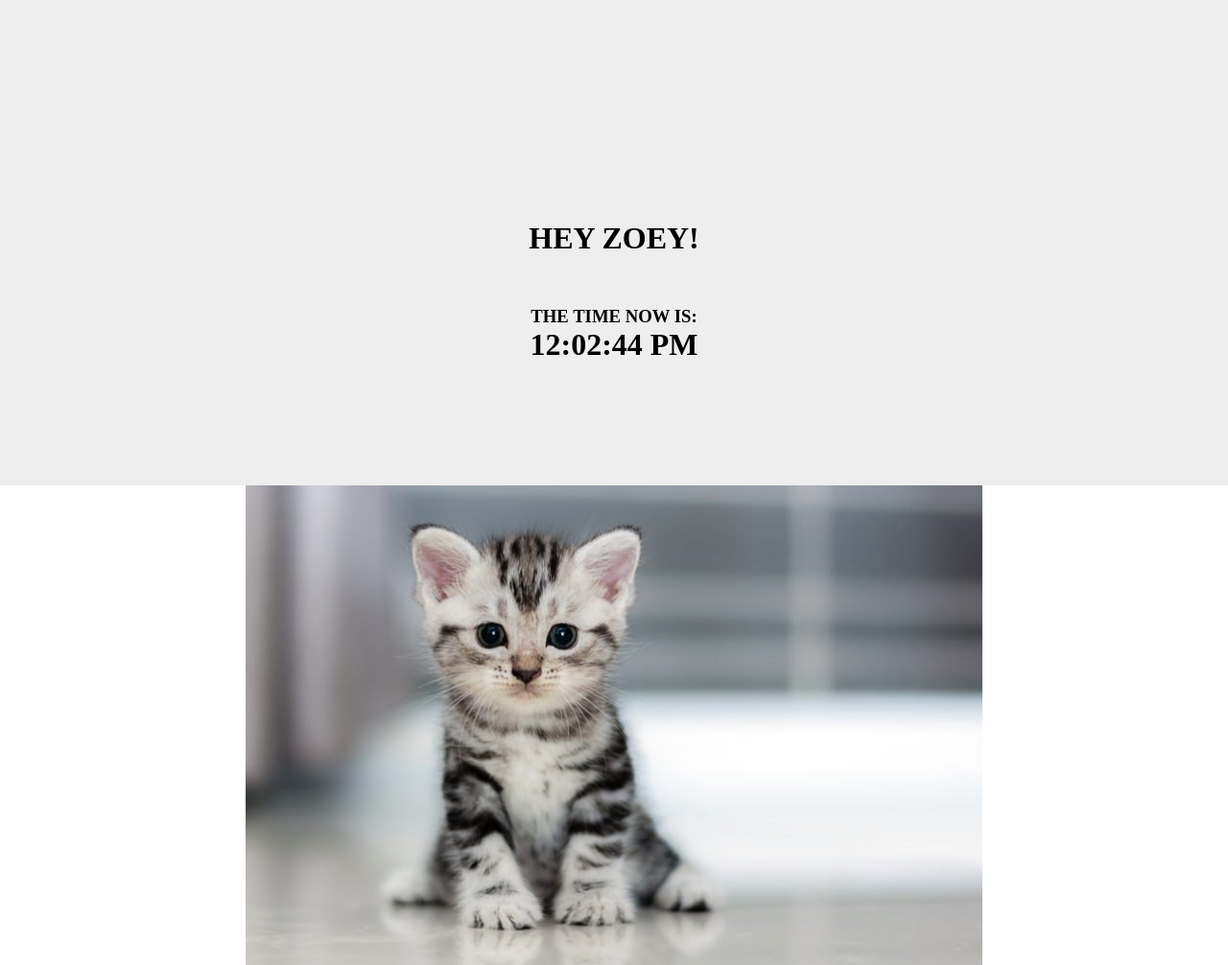
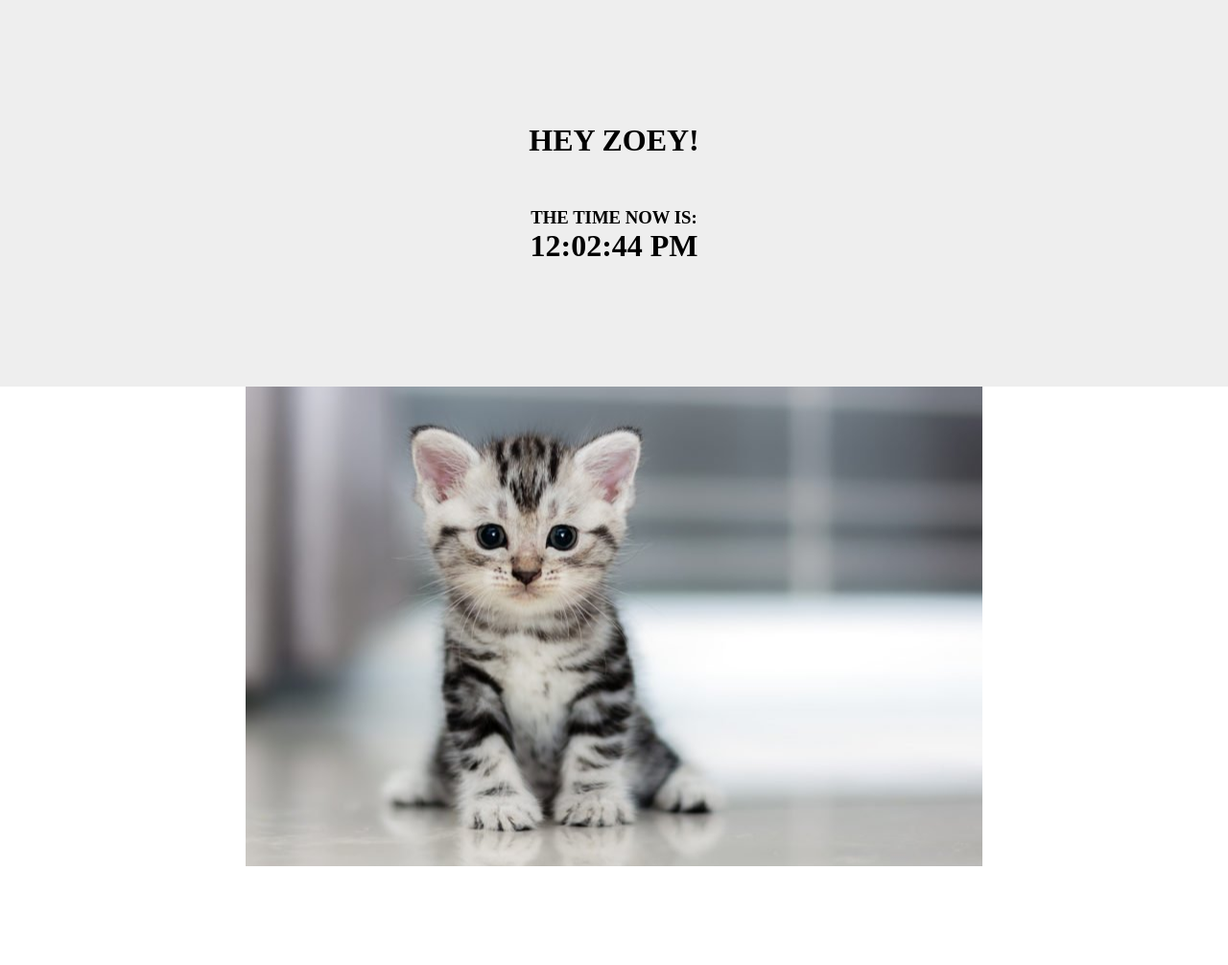
Before and after one commit to jjshoots/jet.io, a Jekyll site: the page clock/index.html, which Jekyll copies as it is, in a window 1280 px wide. Shown: the whole page at 96% size. Built offline with Jekyll 4.4.1, drawn with Linux system fonts in a browser that asks for light colours; after the commit the page ends 903 px from its top, so only the background shows below that.

Commit message:
fixed zoey page top margin for greeting

```diff
--- a/clock/assets/main.css
+++ b/clock/assets/main.css
@@ -16,7 +16,7 @@
 }
 
 .timeDisplayContainer .greeting{
-	padding-top: 10%;
+
 }
 
 .bottomStuff{
```
